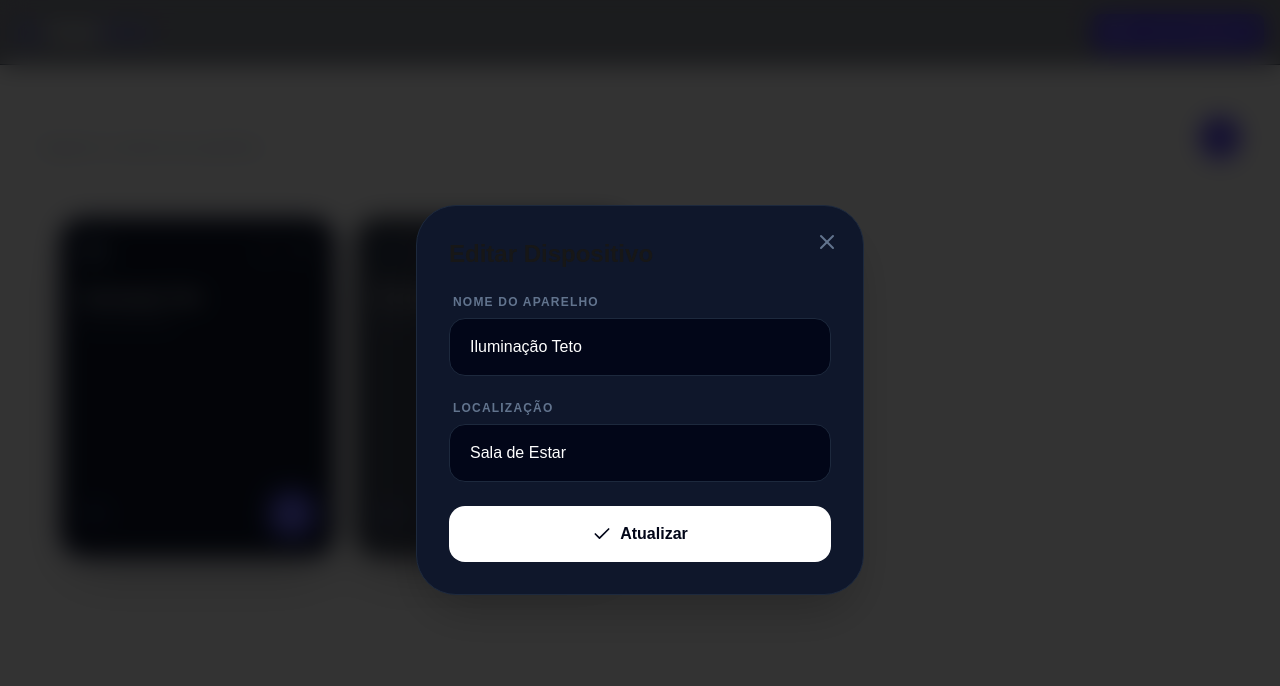
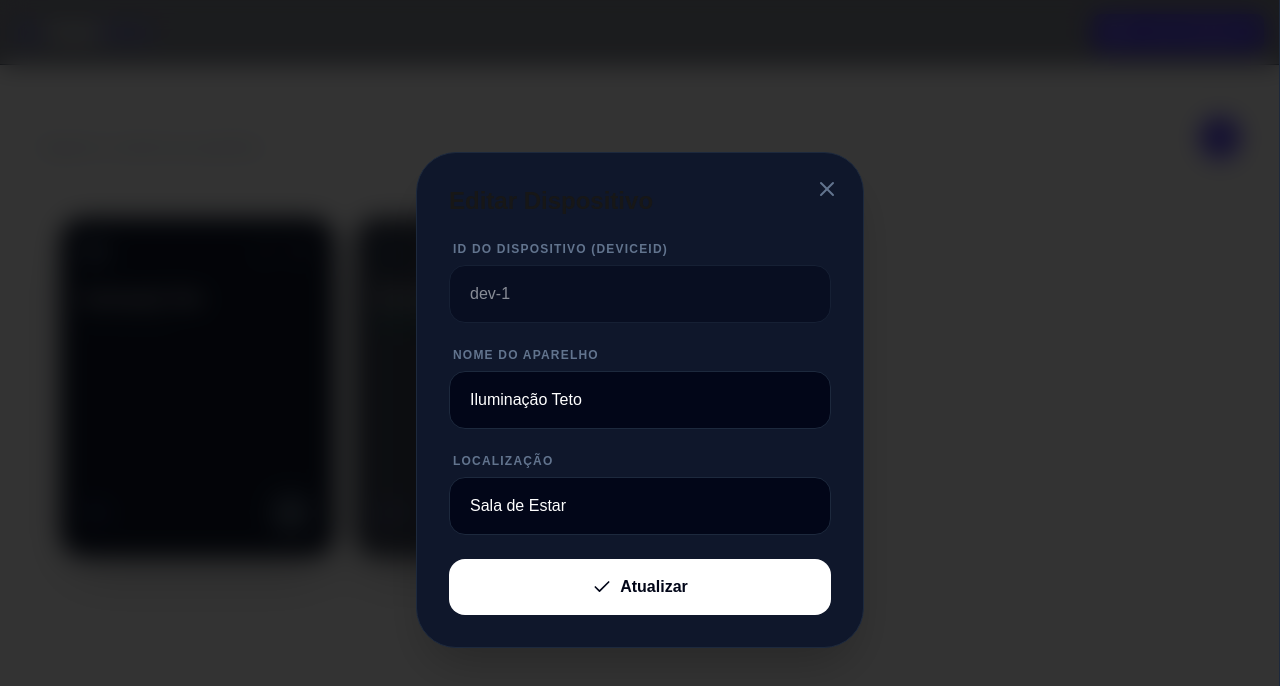
Before and after one commit to clecioSantos/SmartHomeController, a Next.js app in the folder smart-home-controller/: page /dashboard in a window 1280 px wide. Both pictures are taken after a click on the button 266 px from the left and 250 px from the top of the page. Shown: the top 686 px of the page. Built offline with nearby package versions, Linux system fonts and the light colour scheme.

Commit message:
Add Spaces on home #SHC-2 [feature]

```diff
--- a/smart-home-controller/app/dashboard/page.tsx
+++ b/smart-home-controller/app/dashboard/page.tsx
@@ -14,7 +14,10 @@ import {
   Power,
   X,
   Edit3,
-  Check
+  Check,
+  Settings2,
+  Palette,
+  ChevronRight
 } from 'lucide-react';
 
 // Estilos obrigatórios para o grid
@@ -30,6 +33,7 @@ interface Characteristic {
 interface Location {
   id: string;
   name: string;
+  color: string;
 }
 
 interface Device {
@@ -58,11 +62,14 @@ export default function DashboardPage() {
     return () => observer.disconnect();
   }, []);
 
-  const [locations] = useState<Location[]>([
-    { id: '1', name: 'Sala de Estar' },
-    { id: '2', name: 'Cozinha' },
-    { id: '3', name: 'Quarto' },
+  const [locations, setLocations] = useState<Location[]>([
+    { id: '1', name: 'Sala de Estar', color: '#6366f1' },
+    { id: '2', name: 'Cozinha', color: '#f59e0b' },
+    { id: '3', name: 'Quarto', color: '#10b981' },
   ]);
+
+  const [isSidebarOpen, setIsSidebarOpen] = useState(false);
+  const [editingLocation, setEditingLocation] = useState<Location | null>(null);
 
   const [devices, setDevices] = useState<Device[]>([
     {
@@ -74,7 +81,7 @@ export default function DashboardPage() {
     {
       id: 'dev-2',
       name: 'Ar Condicionado',
-      location: { id: '3', name: 'Quarto' },
+      location: { id: '3', name: 'Quarto', color: '#10b981' },
       characteristics: [{ name: 'Temperatura', state: '22°C' }, { name: 'Modo', state: 'Eco' }]
     }
   ]);
@@ -94,6 +101,7 @@ export default function DashboardPage() {
   useEffect(() => {
     const savedDevices = localStorage.getItem('smarthome_devices');
     const savedLayouts = localStorage.getItem('smarthome_layouts_v3');
+    const savedLocations = localStorage.getItem('smarthome_locations');
 
     if (savedDevices) {
       try {
@@ -111,6 +119,20 @@ export default function DashboardPage() {
       }
     }
 
+    if (savedLocations) {
+      try {
+        setLocations(JSON.parse(savedLocations));
+      } catch (e) {
+        console.error("Erro ao carregar localizações:", e);
+      }
+    } else {
+      setLocations([
+        { id: '1', name: 'Sala de Estar', color: '#6366f1' },
+        { id: '2', name: 'Cozinha', color: '#f59e0b' },
+        { id: '3', name: 'Quarto', color: '#10b981' },
+      ]);
+    }
+
     setIsMounted(true);
   }, []);
 
@@ -119,21 +141,23 @@ export default function DashboardPage() {
     if (isMounted) {
       localStorage.setItem('smarthome_devices', JSON.stringify(devices));
       localStorage.setItem('smarthome_layouts_v3', JSON.stringify(layouts));
+      localStorage.setItem('smarthome_locations', JSON.stringify(locations));
     }
-  }, [devices, layouts, isMounted]);
+  }, [devices, layouts, locations, isMounted]);
 
   // Lógica para Salvar (Adicionar ou Editar)
   const handleSaveDevice = (e: React.FormEvent<HTMLFormElement>) => {
     e.preventDefault();
     const formData = new FormData(e.currentTarget);
     const name = formData.get('name') as string;
+    const deviceId = formData.get('deviceId') as string;
     const locationId = formData.get('location') as string;
     const location = locations.find(l => l.id === locationId);
 
     if (editingDevice) {
       setDevices(devices.map(d => d.id === editingDevice.id ? { ...d, name, location } : d));
     } else {
-      const newId = `dev-${Date.now()}`;
+      const newId = deviceId || `dev-${Date.now()}`;
       const newDevice: Device = {
         id: newId,
         name,
@@ -153,6 +177,33 @@ export default function DashboardPage() {
       });
     }
     closeModal();
+  };
+
+  const handleSaveLocation = (e: React.FormEvent<HTMLFormElement>) => {
+    e.preventDefault();
+    const formData = new FormData(e.currentTarget);
+    const name = formData.get('locName') as string;
+    const color = formData.get('locColor') as string;
+
+    if (editingLocation) {
+      const updated = locations.map(l => l.id === editingLocation.id ? { ...l, name, color } : l);
+      setLocations(updated);
+      // Atualiza dispositivos existentes com os novos dados do ambiente
+      setDevices(devices.map(d => d.location?.id === editingLocation.id ? { ...d, location: { id: editingLocation.id, name, color } } : d));
+      setEditingLocation(null);
+    } else {
+      setLocations([...locations, { id: `loc-${Date.now()}`, name, color }]);
+    }
+    e.currentTarget.reset();
+  };
+
+  const removeLocation = (id: string) => {
+    if (confirm('Tem certeza que deseja remover este ambiente? Dispositivos vinculados ficarão sem localização.')) {
+      setLocations(locations.filter(l => l.id !== id));
+      // Remove a referência de localização dos dispositivos
+      setDevices(devices.map(d => d.location?.id === id ? { ...d, location: undefined } : d));
+      if (editingLocation?.id === id) setEditingLocation(null);
+    }
   };
 
   const closeModal = () => {
@@ -219,9 +270,14 @@ export default function DashboardPage() {
       >
         {devices.map((device) => {
           const isOn = device.characteristics.find(c => c.name === 'Status')?.state === true;
+          const themeColor = device.location?.color || '#334155'; // default slate-700
 
           return (
-            <div key={device.id} className={`rounded-3xl border transition-all duration-300 flex flex-col overflow-hidden shadow-2xl ${isOn ? 'bg-slate-900 border-indigo-500/50 ring-1 ring-indigo-500/20' : 'bg-slate-900/80 border-slate-800'}`}>
+            <div
+              key={device.id}
+              style={{ borderColor: isOn ? themeColor : '#1e293b' }}
+              className={`rounded-3xl border-2 transition-all duration-300 flex flex-col overflow-hidden shadow-2xl ${isOn ? 'bg-slate-900 ring-1 ring-white/5' : 'bg-slate-900/80 border-slate-800'}`}
+            >
               {/* Handle de Arrasto */}
               <div className="grid-drag-handle p-4 pb-0 flex justify-between items-start cursor-grab active:cursor-grabbing">
                 <div className="bg-slate-800 p-2 rounded-xl text-slate-400">
@@ -247,7 +303,7 @@ export default function DashboardPage() {
               <div className="p-5 flex-1 flex flex-col">
                 <div className="mb-4">
                   <h3 className="font-bold text-white leading-tight truncate">{device.name}</h3>
-                  <span className="text-[10px] uppercase tracking-widest text-slate-500 font-bold">
+                  <span style={{ color: themeColor }} className="text-[10px] uppercase tracking-widest font-black opacity-80">
                     {device.location?.name || 'Geral'}
                   </span>
                 </div>
@@ -261,9 +317,10 @@ export default function DashboardPage() {
 
                   <button
                     onClick={() => togglePower(device.id)}
+                    style={{ backgroundColor: isOn ? themeColor : '' }}
                     className={`p-3 rounded-2xl transition-all ${
                       isOn
-                        ? 'bg-indigo-500 text-white shadow-[0_0_15px_rgba(99,102,241,0.4)]'
+                        ? 'text-white shadow-lg'
                         : 'bg-slate-800 text-slate-500 hover:bg-slate-700'
                     }`}
                   >
@@ -292,6 +349,21 @@ export default function DashboardPage() {
             </h2>
 
             <form className="space-y-6" onSubmit={handleSaveDevice}>
+              <div>
+                <label className="block text-xs font-bold text-slate-500 uppercase tracking-widest mb-2 px-1">
+                  ID do Dispositivo (DeviceId)
+                </label>
+                <input
+                  name="deviceId"
+                  type="text"
+                  required
+                  disabled={!!editingDevice}
+                  defaultValue={editingDevice?.id}
+                  placeholder="Ex: tuya-id-12345"
+                  className="w-full bg-slate-950 border border-slate-800 rounded-2xl px-5 py-4 focus:ring-2 focus:ring-indigo-500 outline-none transition-all text-white disabled:opacity-50"
+                />
+              </div>
+
               <div>
                 <label className="block text-xs font-bold text-slate-500 uppercase tracking-widest mb-2 px-1">
                   Nome do Aparelho
@@ -333,6 +405,83 @@ export default function DashboardPage() {
           </div>
         </div>
       )}
+
+      {/* Sidebar de Ambientes */}
+      <aside className={`fixed top-0 right-0 h-full bg-slate-900/95 backdrop-blur-xl border-l border-slate-800 transition-all duration-500 z-50 shadow-2xl flex flex-col ${isSidebarOpen ? 'w-full md:w-80' : 'w-0 overflow-hidden'}`}>
+        <div className="p-6 flex justify-between items-center border-b border-slate-800">
+          <h2 className="text-xl font-bold flex items-center gap-2">
+            <Palette size={20} className="text-indigo-400" />
+            Ambientes
+          </h2>
+          <button onClick={() => setIsSidebarOpen(false)} className="p-2 hover:bg-slate-800 rounded-xl transition-colors">
+            <X size={20} />
+          </button>
+        </div>
+
+        <div className="p-6 flex-1 overflow-y-auto space-y-8">
+          {/* Formulário */}
+          <form onSubmit={handleSaveLocation} className="space-y-4">
+            <div className="space-y-2">
+              <label className="text-xs font-bold text-slate-500 uppercase px-1">Nome do Ambiente</label>
+              <input
+                name="locName"
+                type="text"
+                required
+                placeholder="Ex: Cozinha Gourmet"
+                defaultValue={editingLocation?.name}
+                className="w-full bg-slate-950 border border-slate-800 rounded-xl px-4 py-3 outline-none focus:ring-2 focus:ring-indigo-500 transition-all"
+              />
+            </div>
+            <div className="space-y-2">
+              <label className="text-xs font-bold text-slate-500 uppercase px-1">Cor do Tema</label>
+              <div className="flex gap-2">
+                <input
+                  name="locColor"
+                  type="color"
+                  defaultValue={editingLocation?.color || '#6366f1'}
+                  className="w-12 h-12 rounded-lg bg-transparent border-none cursor-pointer"
+                />
+                <div className="flex-1 bg-slate-950 border border-slate-800 rounded-xl flex items-center px-4 text-sm text-slate-400 italic">
+                  Escolha a cor do ambiente
+                </div>
+              </div>
+            </div>
+            <button type="submit" className="w-full bg-indigo-600 hover:bg-indigo-500 text-white font-bold py-3 rounded-xl transition-all flex items-center justify-center gap-2">
+              {editingLocation ? <Edit3 size={18}/> : <Plus size={18} />}
+              {editingLocation ? 'Atualizar Ambiente' : 'Adicionar Ambiente'}
+            </button>
+            {editingLocation && (
+              <button onClick={() => setEditingLocation(null)} type="button" className="w-full text-slate-500 text-xs hover:text-white underline">
+                Cancelar Edição
+              </button>
+            )}
+          </form>
+
+          {/* Lista */}
+          <div className="space-y-3">
+            <h3 className="text-xs font-bold text-slate-500 uppercase px-1">Seus Ambientes</h3>
+            {locations.map(loc => (
+              <div key={loc.id} className="group flex items-center justify-between bg-slate-950/50 p-3 rounded-2xl border border-slate-800 hover:border-slate-700 transition-all">
+                <div className="flex items-center gap-3">
+                  <div style={{ backgroundColor: loc.color }} className="w-3 h-3 rounded-full shadow-sm" />
+                  <span className="text-sm font-medium">{loc.name}</span>
+                </div>
+                <div className="flex gap-1 opacity-0 group-hover:opacity-100 transition-opacity">
+                  <button onClick={() => setEditingLocation(loc)} className="p-2 text-slate-500 hover:text-white transition-colors">
+                    <Edit3 size={14} />
+                  </button>
+                  <button onClick={() => removeLocation(loc.id)} className="p-2 text-slate-500 hover:text-red-400 transition-colors">
+                    <Trash2 size={14} />
+                  </button>
+                </div>
+              </div>
+            ))}
+            {locations.length === 0 && (
+              <p className="text-center text-slate-600 text-xs py-4">Nenhum ambiente criado.</p>
+            )}
+          </div>
+        </div>
+      </aside>
     </div>
   );
 }
```
Also changed, not shown: 1 other file (tests, documents, lock files or other folders).
